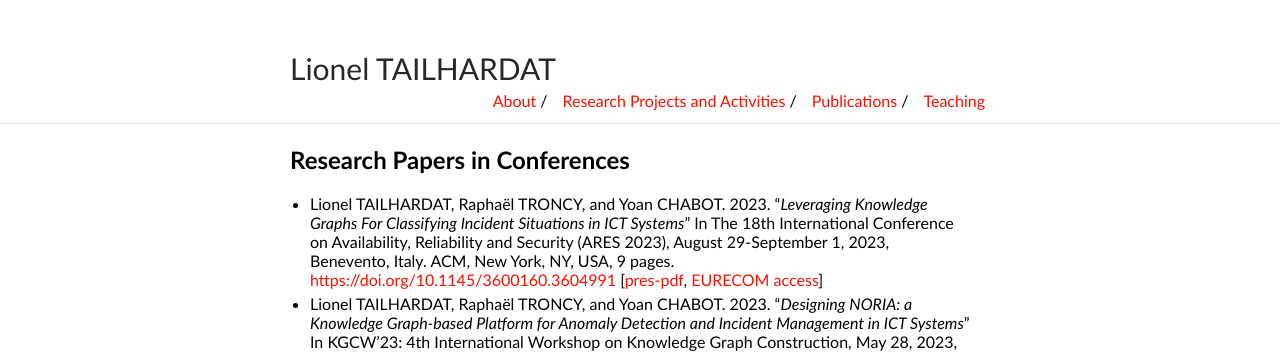
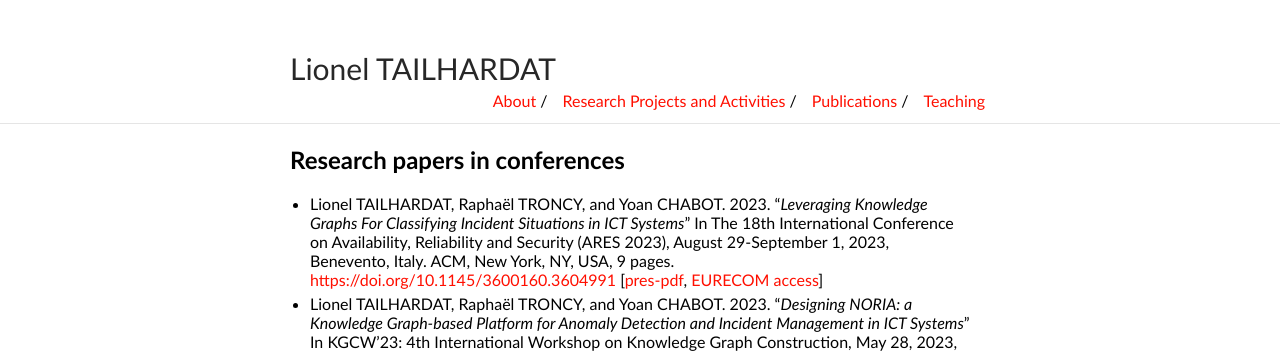
Before and after one commit to GenEars/GenEars.github.io, a Jekyll site: the page built from publications.md, in a window 1280 px wide. Shown: the top 353 px of the page. Built offline with Jekyll 4.4.1, drawn with Linux system fonts in a browser that asks for light colours.

Commit message:
Minor fix
Signed-off-by: Lionel TAILHARDAT <lionel.tailhardat@orange.fr>

```diff
--- a/publications.md
+++ b/publications.md
@@ -3,7 +3,7 @@ layout: default
 title: Publications - Lionel TAILHARDAT
 ---
 
-## Research Papers in Conferences
+## Research papers in conferences
 
 * Lionel TAILHARDAT, Raphaël TRONCY, and Yoan CHABOT. 2023.
   "*Leveraging Knowledge Graphs For Classifying Incident Situations in ICT Systems*"
```
